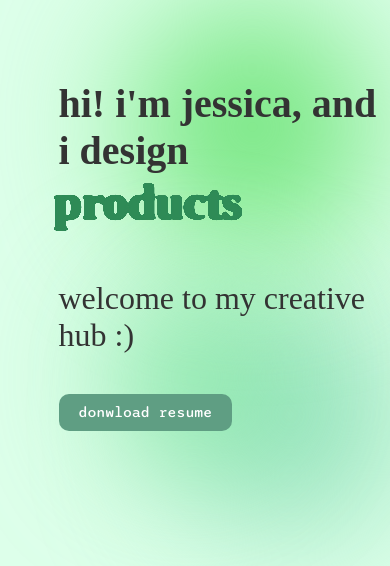
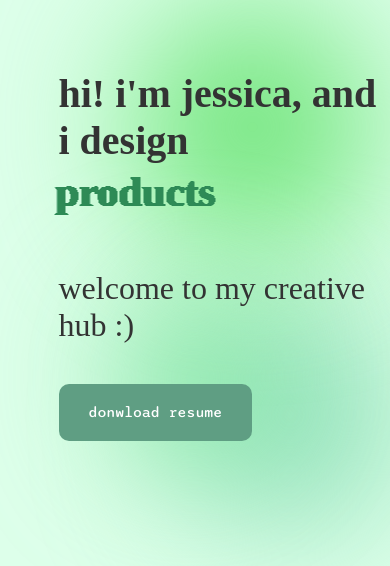
Before and after one commit to jelly-shroom/jelly-shroom.github.io, a SvelteKit app: page / in a window 390 px wide. Shown: the part 129-695 px from the top of the page. Built offline with nearby package versions, Linux system fonts and the light colour scheme; a web font is replaced by a local one.

Commit message:
Update styles in GooeyText.svelte

```diff
--- a/src/components/GooeyText.svelte
+++ b/src/components/GooeyText.svelte
@@ -114,7 +114,7 @@
       width: 200px !important;
     }
 
-    body {
+    div {
       --scale: 0.085;
     }
   }
--- a/src/styles/general.css
+++ b/src/styles/general.css
@@ -253,11 +253,11 @@ a {
 }
 
 @media screen and (max-width: 400px) {
-  .button {
+  /* .button {
     padding: 10px;
     padding-right: 20px;
     padding-left: 20px;
-  }
+  } */
 
   .glass-full {
     margin-bottom: -50px !important;
```
